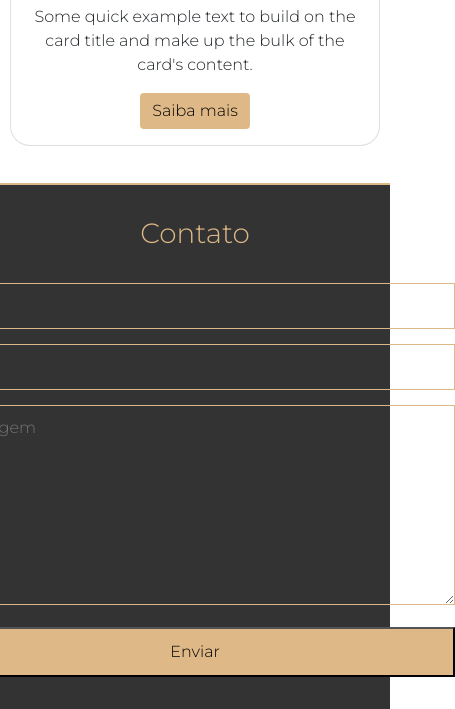
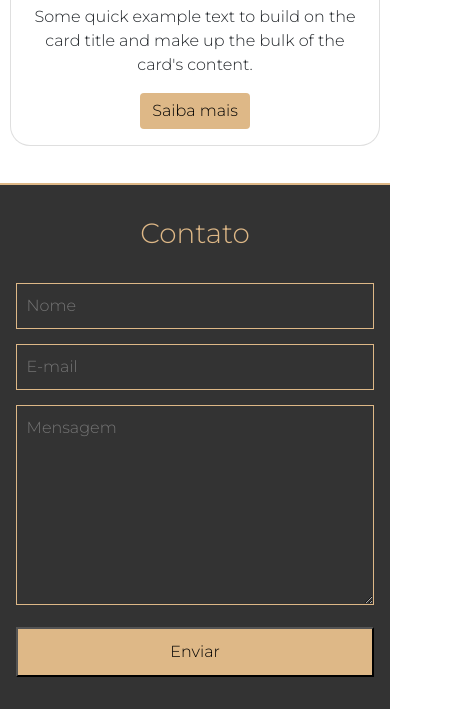
Before and after one commit to VitorEtur/AlphaRis3d-Ultimate, a plain HTML site: page index.html in a window 390 px wide. Shown: the part 2857-3566 px from the top of the page, 455 px wide, since content can reach past the window. Drawn offline with nearby package versions, Linux system fonts and the light colour scheme.

Commit message:
Form atualizado 	modified:   styles.css

```diff
--- a/styles.css
+++ b/styles.css
@@ -397,10 +397,27 @@ form label {
         border-bottom: 2px solid #DEB887;;
     }
 
+    form {
+        max-width: 100vw;
+    }
+
+    form input {
+        width: 92vw;
+    }
+
+    form textarea {
+        width: 92vw;
+    }
+
+    form button {
+        width: 92vw;
+    }
+
 }
     .nav-list.active {
         transform: translateX(0);
     }
+
 
 @keyframes navLinkFade {
     from {
```
